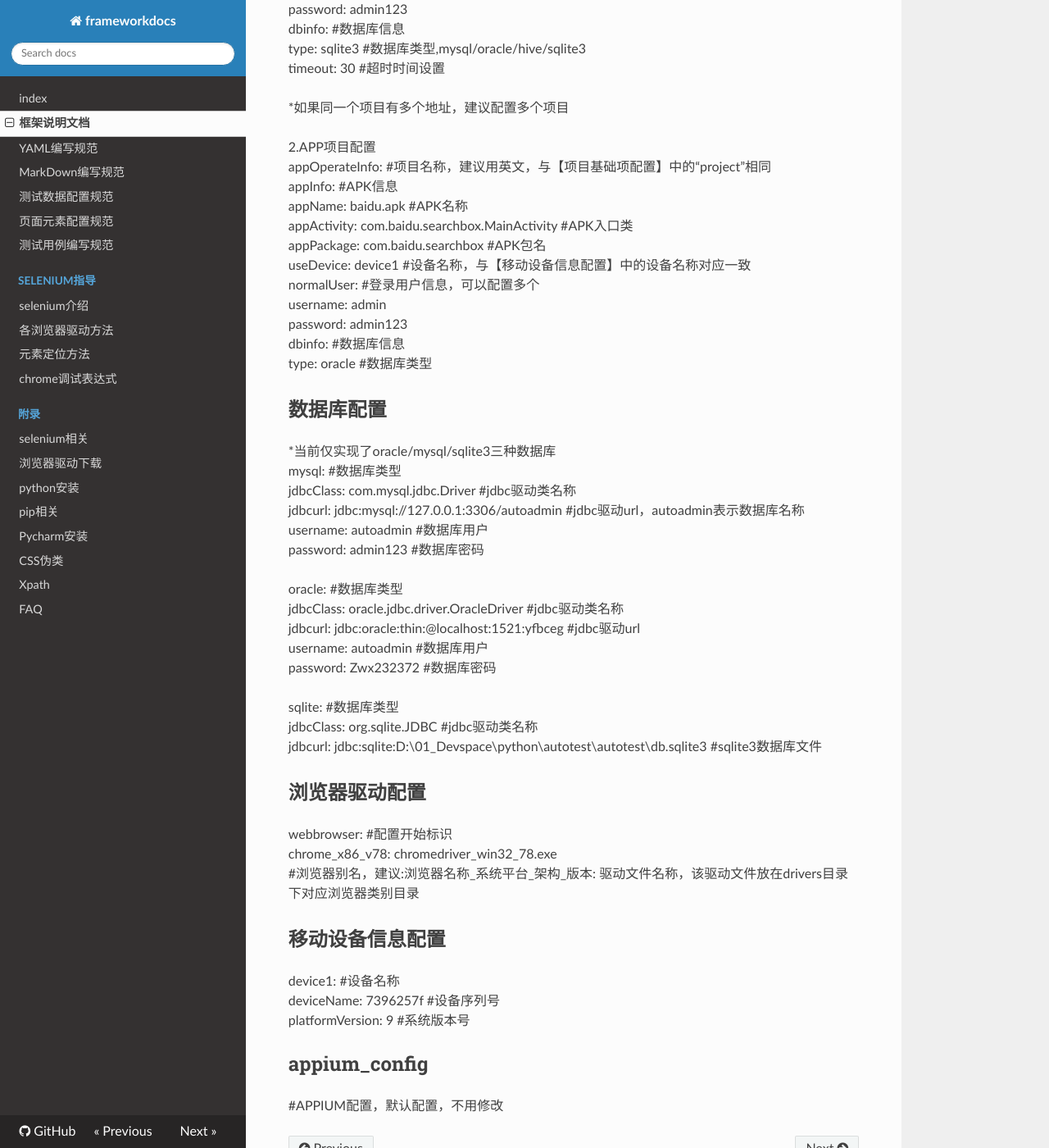
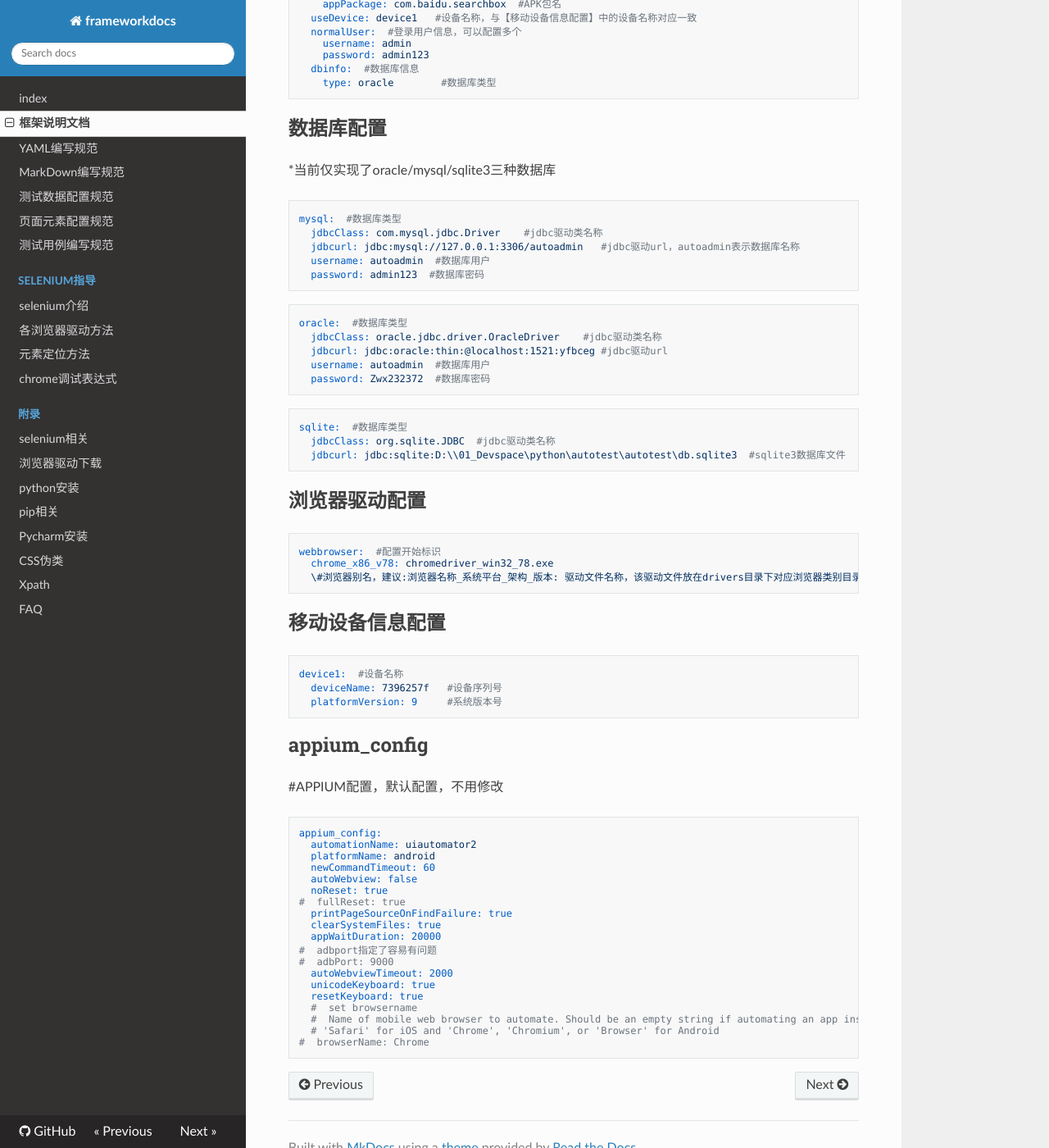
Before and after one commit to chrishshare/frameworkdocs, an MkDocs documentation site: the page built from docs/frameHelp.md, in a window 1280 px wide and 1400 px high, scrolled down 2046 px. Shown: the whole window at 82% size. Built offline with MkDocs 1.6.1, drawn with Linux system fonts in a browser that asks for light colours; nearby versions of some CDN libraries; some of the changed text lies outside the part shown.

Commit message:
显示样式修改

````diff
--- a/docs/frameHelp.md
+++ b/docs/frameHelp.md
@@ -1,5 +1,5 @@
 #项目结构
-
+```
 framework/
 ├── actions
 ├── baseconf
@@ -30,7 +30,7 @@ framework/
     ├── logUtil.py
     ├── seleniumUtil.py
     └── yamlParser.py
-
+```
 # 目录说明
 * actions 存放页面操作方法，建议每个页面或者以功能为单位每个功能一个py文件
 * baseconf 存放公共配置文件
@@ -67,6 +67,7 @@ browser: 浏览器类型配置，与【浏览器驱动配置】中的一级节
 *可以同时配置多个项目，但仅配置在【项目基础项配置】中“project”的项目生效
 
 1.web项目信息配置
+```
 rewardbase:  #项目名称，建议用英文，与【项目基础项配置】中的“project”相同
   url: https://www.baidu.com  #项目地址
   normalUser:   #登录用户信息，可以配置多个
@@ -75,10 +76,11 @@ rewardbase:  #项目名称，建议用英文，与【项目基础项配置】中
   dbinfo:  #数据库信息
     type: sqlite3        #数据库类型,mysql/oracle/hive/sqlite3
   timeout: 30  #超时时间设置
-
+```
   *如果同一个项目有多个地址，建议配置多个项目
 
 2.APP项目配置
+```
 appOperateInfo:  #项目名称，建议用英文，与【项目基础项配置】中的“project”相同
   appInfo:  #APK信息
     appName: baidu.apk  #APK名称
@@ -90,40 +92,69 @@ appOperateInfo:  #项目名称，建议用英文，与【项目基础项配置
     password: admin123
   dbinfo:  #数据库信息
     type: oracle        #数据库类型
-
+```
 
 
 ## 数据库配置
 *当前仅实现了oracle/mysql/sqlite3三种数据库
+```
 mysql:  #数据库类型
   jdbcClass: com.mysql.jdbc.Driver    #jdbc驱动类名称
   jdbcurl: jdbc:mysql://127.0.0.1:3306/autoadmin   #jdbc驱动url，autoadmin表示数据库名称
   username: autoadmin  #数据库用户
   password: admin123  #数据库密码
+```
 
+```
 oracle:  #数据库类型
   jdbcClass: oracle.jdbc.driver.OracleDriver    #jdbc驱动类名称
   jdbcurl: jdbc:oracle:thin:@localhost:1521:yfbceg #jdbc驱动url
   username: autoadmin  #数据库用户
   password: Zwx232372  #数据库密码
+```
 
+```
 sqlite:  #数据库类型
   jdbcClass: org.sqlite.JDBC  #jdbc驱动类名称
   jdbcurl: jdbc:sqlite:D:\\01_Devspace\python\autotest\autotest\db.sqlite3  #sqlite3数据库文件
-
+```
 
 
 ##   浏览器驱动配置
+```
 webbrowser:  #配置开始标识
   chrome_x86_v78: chromedriver_win32_78.exe
   \#浏览器别名，建议:浏览器名称_系统平台_架构_版本: 驱动文件名称，该驱动文件放在drivers目录下对应浏览器类别目录
+```
 
 
 ## 移动设备信息配置
+```
 device1:  #设备名称
   deviceName: 7396257f   #设备序列号
   platformVersion: 9     #系统版本号
-
+```
 
 ## appium_config
 \#APPIUM配置，默认配置，不用修改
+```
+appium_config:
+  automationName: uiautomator2
+  platformName: android
+  newCommandTimeout: 60
+  autoWebview: false
+  noReset: true
+#  fullReset: true
+  printPageSourceOnFindFailure: true
+  clearSystemFiles: true
+  appWaitDuration: 20000
+#  adbport指定了容易有问题
+#  adbPort: 9000
+  autoWebviewTimeout: 2000
+  unicodeKeyboard: true
+  resetKeyboard: true
+  #  set browsername
+  #  Name of mobile web browser to automate. Should be an empty string if automating an app instead.
+  # 'Safari' for iOS and 'Chrome', 'Chromium', or 'Browser' for Android
+#  browserName: Chrome
+```
````
